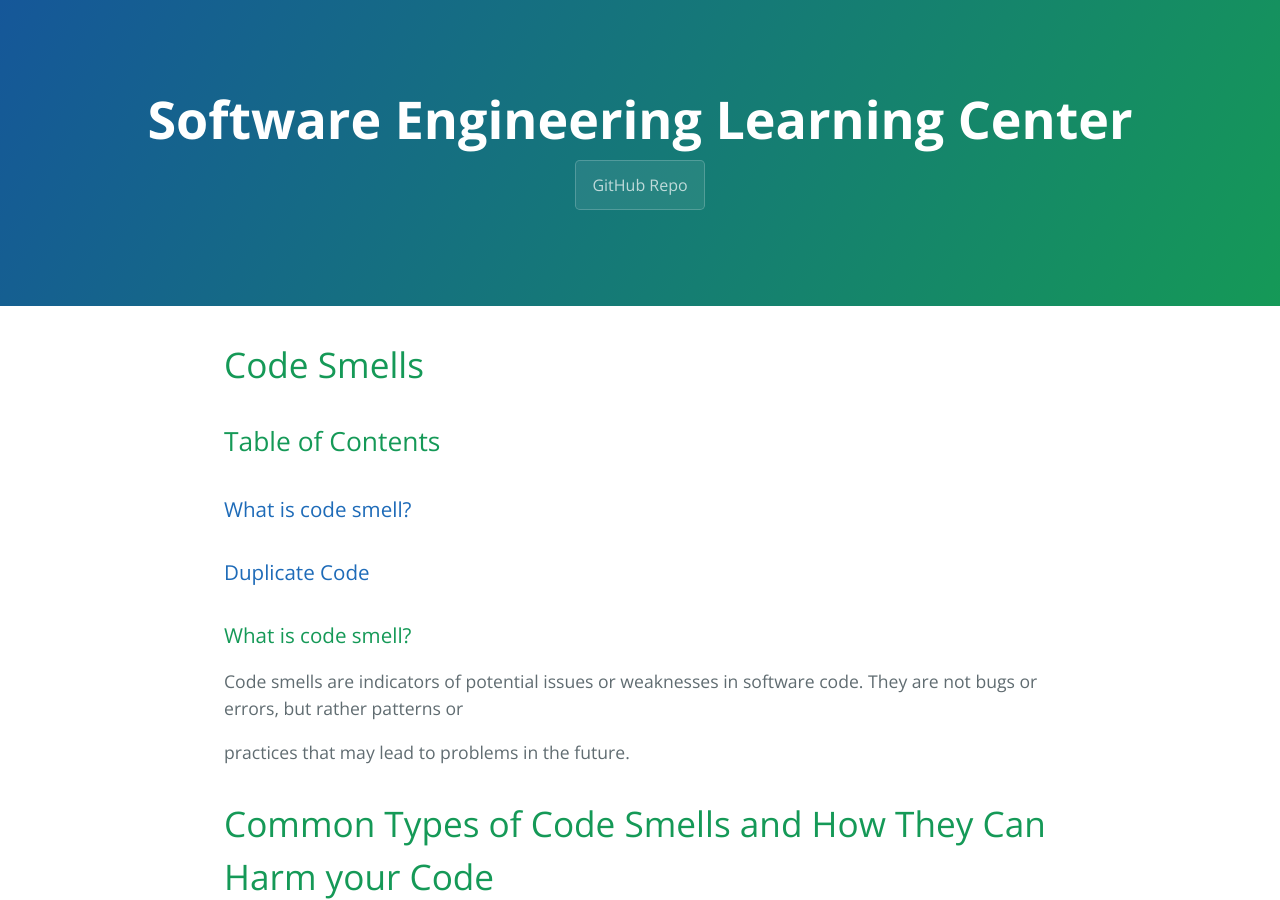
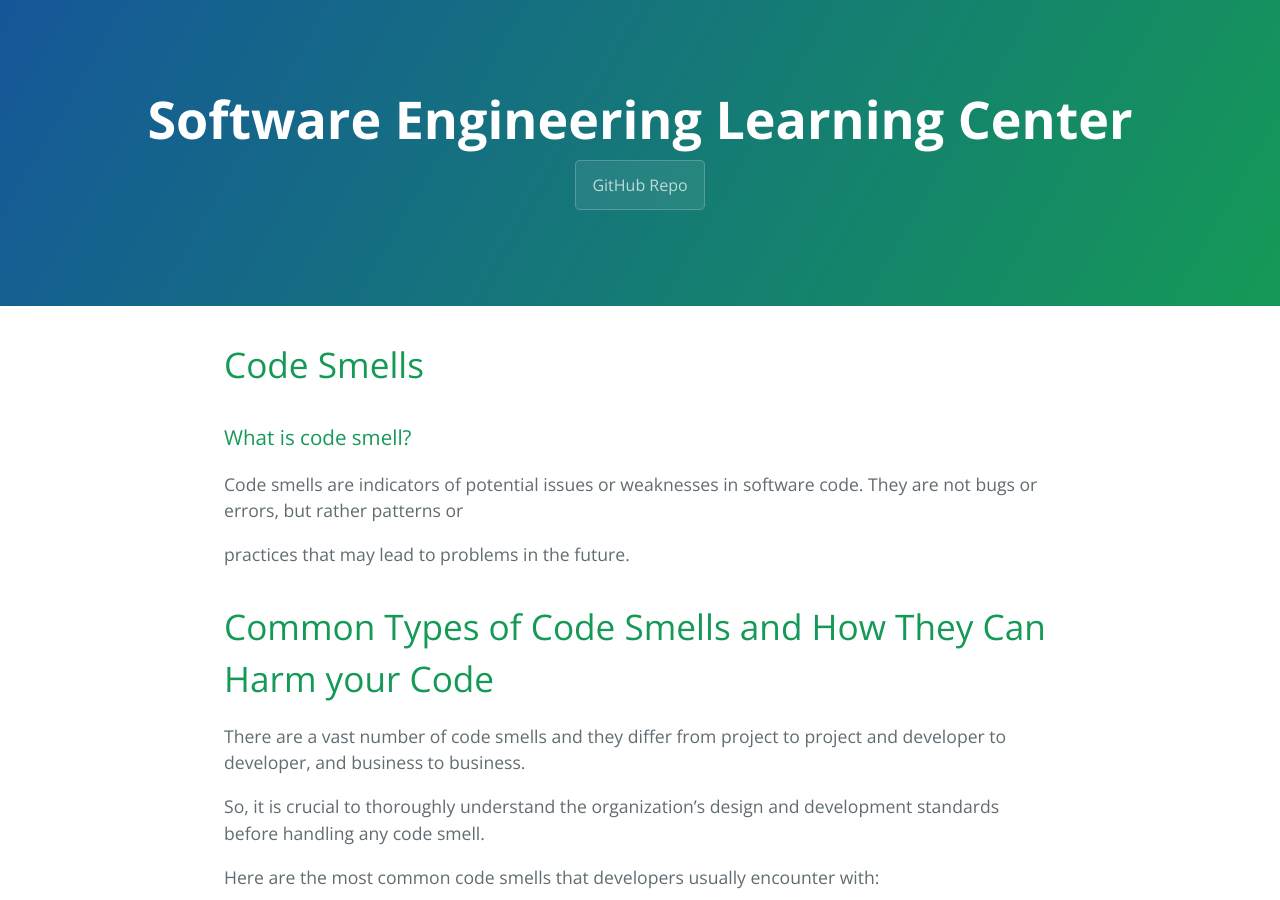
Before and after one commit to learning-software-engineering/learning-software-engineering.github.io, a Jekyll site: the page built from Topics/Development_Process/Code Smells/Code_Smells.md, in a window 1280 px wide and 900 px high. Built offline with Jekyll 4.4.1, drawn with Linux system fonts in a browser that asks for light colours; our own code applies the rules of GitHub Pages for plain Markdown files.

Commit message:
Finished

```diff
--- a/Topics/Development_Process/Code Smells/Code_Smells.md
+++ b/Topics/Development_Process/Code Smells/Code_Smells.md
@@ -1,9 +1,4 @@
 # Code Smells
-
-## Table of Contents
-
-### [What is code smell?](#what-is-code-smell-1)
-### [Duplicate Code](Duplicate-Code-1)
 
 ### What is code smell?
 
```
